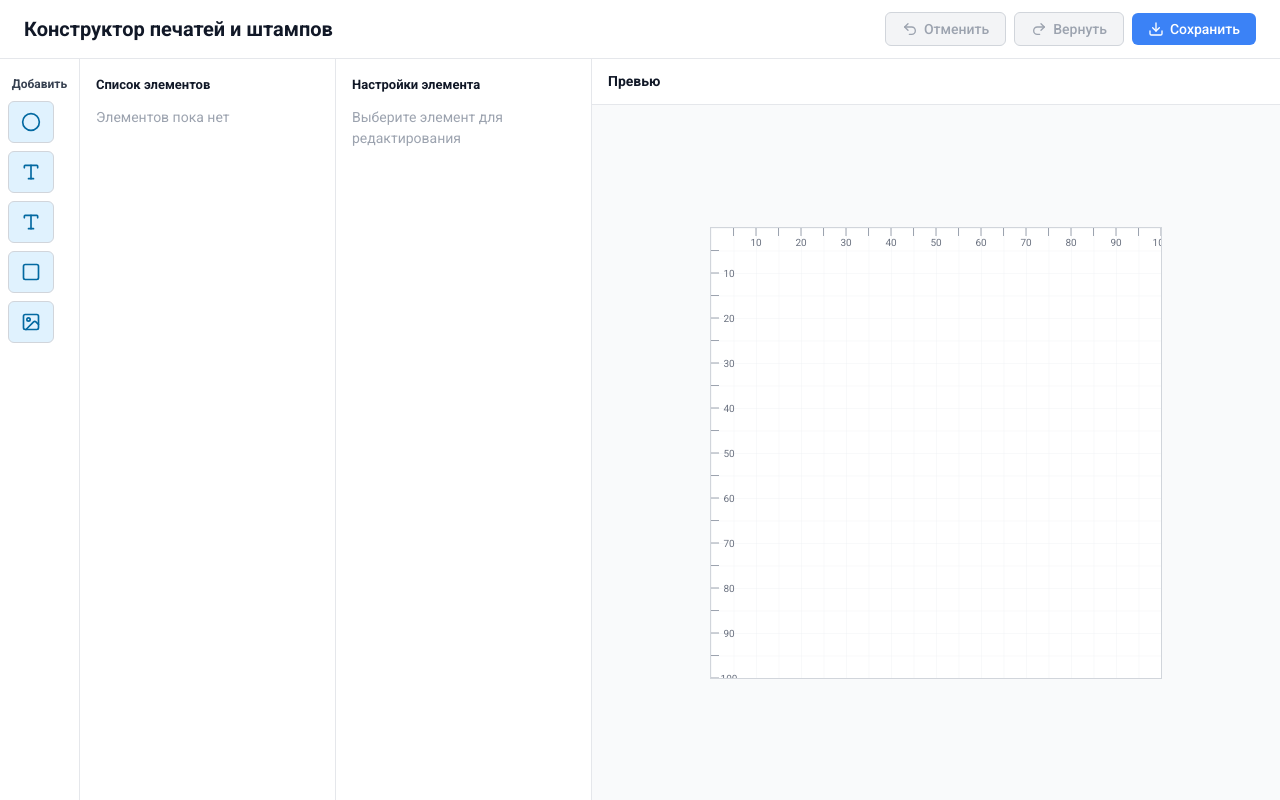
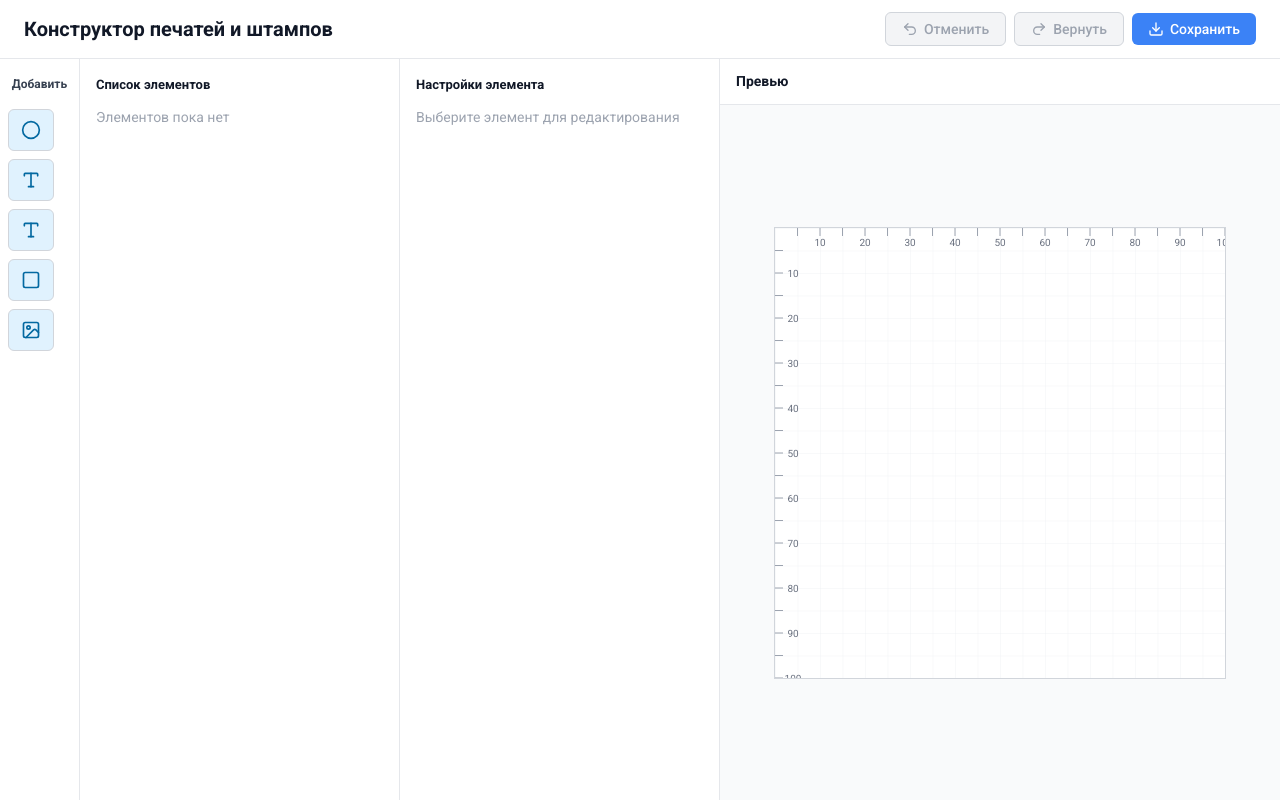
Before and after one commit to Vasily-Zh/seal, a React (Vite) app: page / in a window 1280 px wide. Built offline with nearby package versions, Linux system fonts and the light colour scheme.

Commit message:
испр

```diff
--- a/src/components/Layout/MainLayout.tsx
+++ b/src/components/Layout/MainLayout.tsx
@@ -18,23 +18,23 @@ export const MainLayout = () => {
             borderRight: '1px solid #e5e7eb',
             backgroundColor: '#fff',
             padding: '16px 8px',
-            overflow: 'auto',
+            overflow: 'visible',
             display: 'flex',
             flexDirection: 'column',
             alignItems: 'center',
             gap: '8px',
           }}
         >
-          <div style={{ fontSize: '12px', fontWeight: '600', color: '#374151', textAlign: 'center' }}>
+          <div style={{ fontSize: '12px', fontWeight: '600', color: '#374151', textAlign: 'center', marginBottom: '8px' }}>
             Добавить
           </div>
           <Toolbar />
         </div>
 
-        {/* Блок 2: Список элементов - 20% */}
+        {/* Блок 2: Список элементов - 25% */}
         <div
           style={{
-            width: '20%',
+            width: '25%',
             borderRight: '1px solid #e5e7eb',
             backgroundColor: '#fff',
             overflow: 'auto',
@@ -51,10 +51,10 @@ export const MainLayout = () => {
           </div>
         </div>
 
-        {/* Блок 3: Настройки элемента - 20% */}
+        {/* Блок 3: Настройки элемента - 25% */}
         <div
           style={{
-            width: '20%',
+            width: '25%',
             borderRight: '1px solid #e5e7eb',
             backgroundColor: '#fff',
             overflow: 'auto',
@@ -71,10 +71,10 @@ export const MainLayout = () => {
           </div>
         </div>
 
-        {/* Блок 4: Превью - ~33% */}
+        {/* Блок 4: Превью - треть экрана */}
         <div
           style={{
-            width: 'calc(100% - 80px - 20% - 20%)',
+            flex: 1,
             backgroundColor: '#f9fafb',
             display: 'flex',
             flexDirection: 'column',
```
Also changed, not shown: Screenshot_6.jpg (added).
